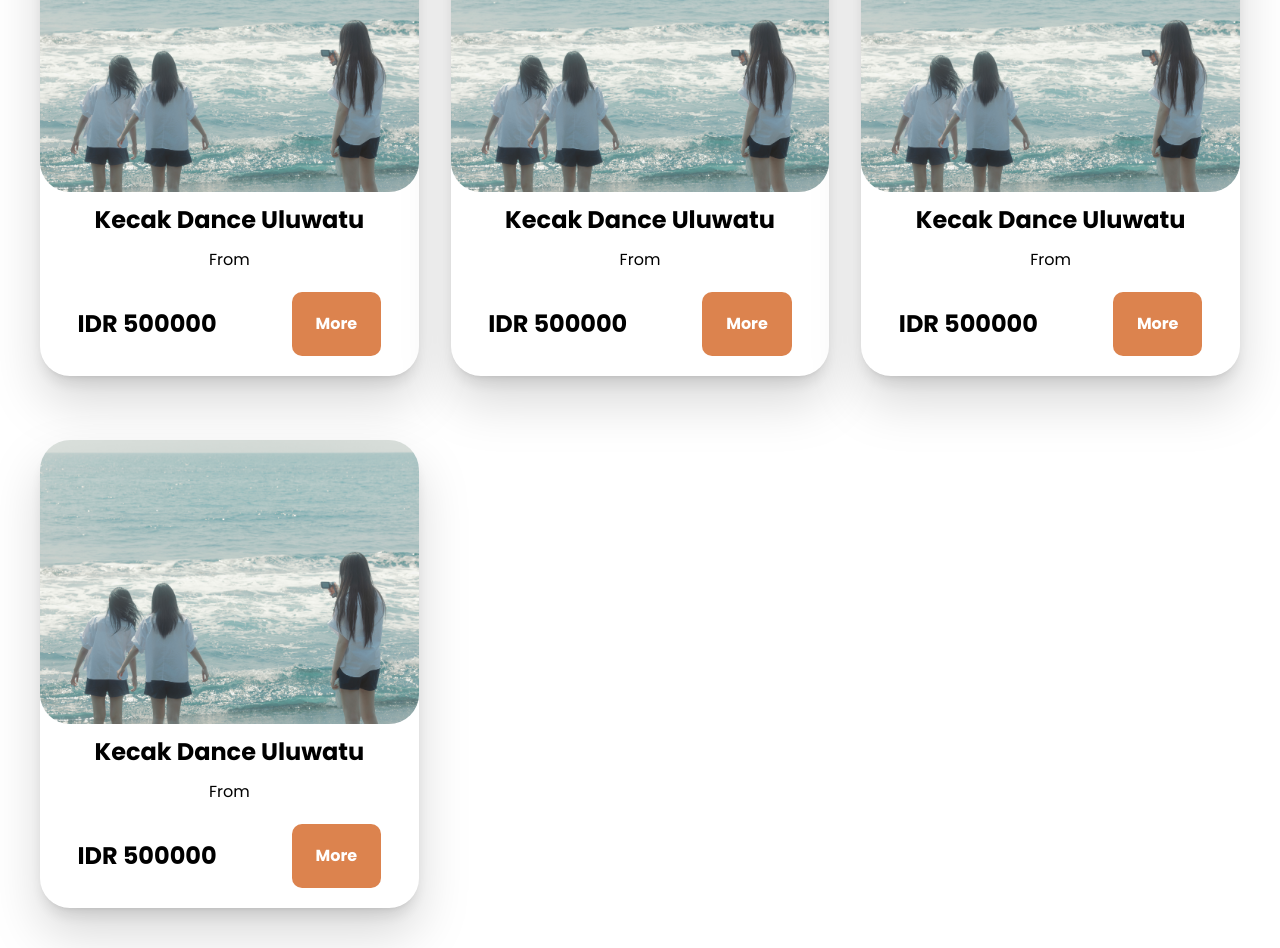
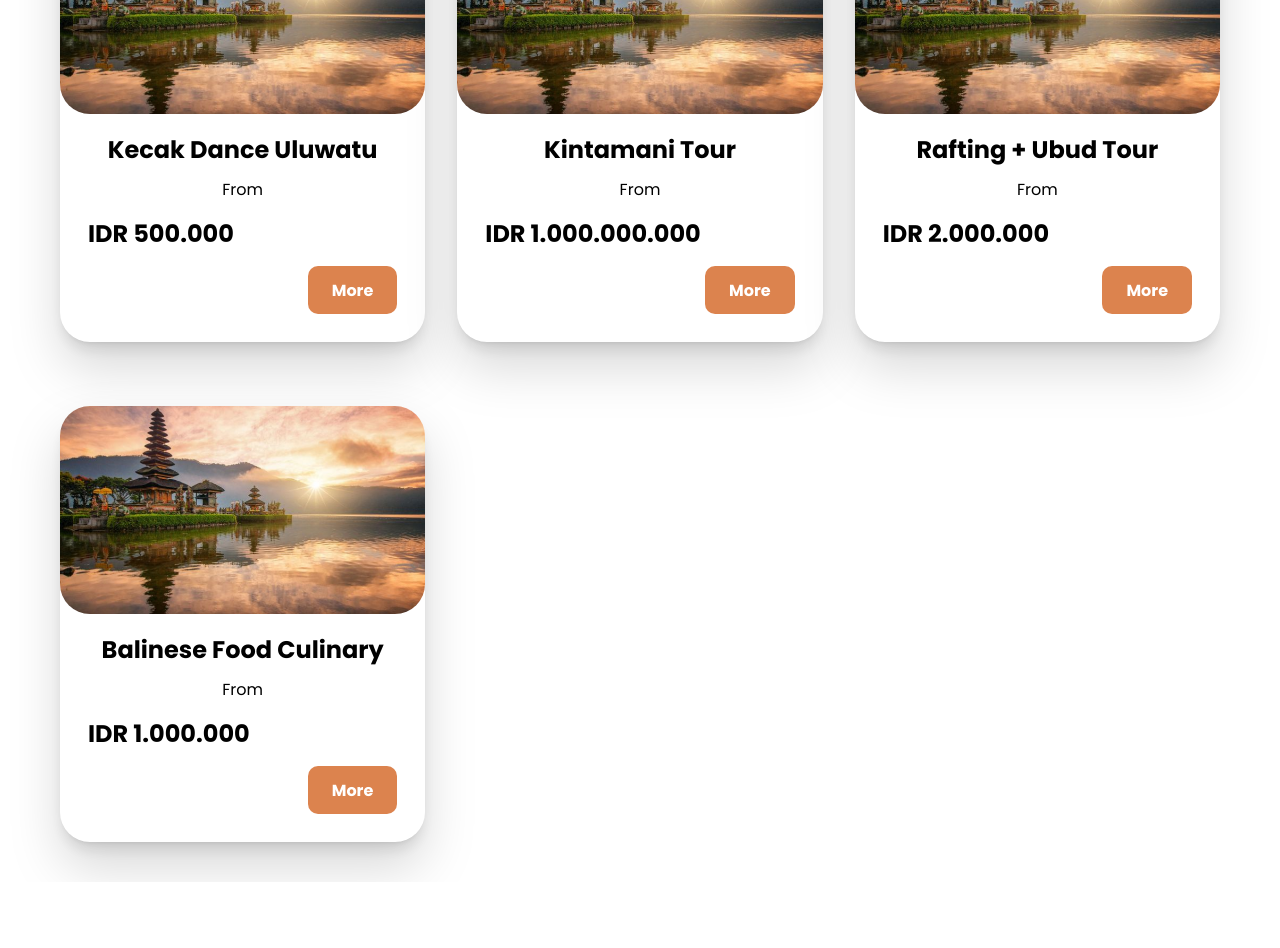
Before and after one commit to CokdePutra/Bali-Tour, a React (Vite) app: page / in a window 1280 px wide. Shown: the part 1060-2008 px from the top of the page. After the commit the page ends 1942 px from the top, so only its background shows below. Built offline with nearby package versions, Linux system fonts and the light colour scheme.

Commit message:
fixing home page and adding detail page

```diff
--- a/src/App.jsx
+++ b/src/App.jsx
@@ -1,6 +1,8 @@
 import { BrowserRouter as Router, Routes, Route } from "react-router-dom";
 import Home from "./view/Home";
 import Activities from "./view/Activities";
+import Detail from "./view/Detail";
+// import NotFound from "./view/NotFound"; // Make sure to create this component
 import "./App.css";
 
 function App() {
@@ -8,12 +10,11 @@ function App() {
     <>
       <Router>
         <Routes>
-          <Route exact path="/" element={<Home />} />
-          {/* <Route exact path="/home" element={<Home />} /> */}
-          {/* <Route path="/Pickup&Transfer" element={<Pickup />} /> */}
-          <Route path="/Activities" element={<Activities />} />
-          {/* <Route path="/da" element={<MoreActivities />} /> */}
-          {/* <Route path="/under" element={<UnderConstruction />} /> */}
+          <Route path="/" element={<Home />} />
+          <Route path="/activities" element={<Activities />} />
+          <Route path="/activities/:id" element={<Detail />} />
+          {/* <Route path="*" element={<NotFound />} />{" "} */}
+          {/* Handles all undefined routes */}
         </Routes>
       </Router>
     </>
--- /dev/null
+++ b/src/api.jsx
@@ -0,0 +1,16 @@
+// src/api.js
+
+export const ActivitiesData = async () => {
+  try {
+    const res = await fetch(import.meta.env.VITE_API_URL);
+    if (res.status === 200) {
+      const data = await res.json();
+      return data.data; // Assuming data is nested under a `data` key
+    } else {
+      throw new Error("Failed to fetch");
+    }
+  } catch (err) {
+    console.log(err);
+    return []; // Return an empty array in case of error
+  }
+};
--- a/src/components/Button/ButtonBook.jsx
+++ b/src/components/Button/ButtonBook.jsx
@@ -3,7 +3,7 @@ import React from "react";
 const ButtonBook = ({ textButton, className }) => {
   return (
     <button
-      className={`bg-secondary-color text-white px-[1.5rem] py-[.8rem] rounded-[10px] hover:bg-secondary-shadow transition-all duration-300 poppins-bold md:mt-0 md:block ${className}`}>
+      className={`bg-secondary-color text-white h-[3rem] w-auto px-[1.5rem] py-[.8rem] rounded-[10px] hover:bg-secondary-shadow transition-all duration-300 poppins-bold md:mt-0 md:block ${className}`}>
       {textButton}
     </button>
   );
--- a/src/components/Card/Card.jsx
+++ b/src/components/Card/Card.jsx
@@ -1,23 +1,33 @@
 import React from "react";
+import { Link } from "react-router-dom";
 import ButtonBook from "../Button/ButtonBook";
 
-const Card = ({ src, title, price }) => {
+const Card = ({ CardValue }) => {
   return (
-    <div className="w-full max-w-xs bg-white rounded-[30px] shadow-lg flex flex-col items-center mx-auto mt-8 lg:max-w-md drop-shadow-2xl">
-      {/* <div className="rounded-[30px] flex items-center justify-center mb-4 "> */}
-      <img
-        src={src}
-        alt=""
-        className="w-full h-[auto] rounded-[30px] relative object-cover"
-      />
-      {/* </div> */}
-      <h1 className="Title-card">{title}</h1>
-      <h3>From</h3>
-      <div className="flex space-between w-full justify-around m-5">
-        <p className="poppins-bold my-4 text-2xl">IDR {price}</p>
-        <ButtonBook textButton="More" />
-      </div>
-    </div>
+    <>
+      {CardValue.map(({ id, title, price, image }) => (
+        <div
+          key={id}
+          className="w-full max-w-xs bg-white rounded-[30px] shadow-lg flex flex-col items-center mx-auto mt-8 lg:max-w-md drop-shadow-2xl">
+          <img
+            src={image}
+            alt={title}
+            className="w-full h-[13rem] rounded-[30px] relative object-cover"
+          />
+          <div className="content w-full p-0 md:p-2">
+            <h1 className="Title-card ">{title}</h1>
+            <h3>From</h3>
+            <p className="poppins-bold my-4 text-2xl text-left w-full px-5">
+              IDR {price}
+            </p>
+            <Link to={`/activities/${id}`}>
+              <ButtonBook textButton="More" className="float-right mb-5 mr-5" />
+            </Link>
+          </div>
+        </div>
+      ))}
+    </>
   );
 };
+
 export default Card;
--- /dev/null
+++ b/src/components/Loader.jsx
@@ -0,0 +1,12 @@
+// src/components/Loader.jsx
+import React from "react";
+
+const Loader = () => {
+  return (
+    <div className="flex justify-center items-center h-screen">
+      <div className="w-16 h-16 border-4 border-blue-500 border-t-transparent border-solid rounded-full animate-spin"></div>
+    </div>
+  );
+};
+
+export default Loader;
--- a/src/constants/constants.jsx
+++ b/src/constants/constants.jsx
@@ -1,3 +1,70 @@
+export const CardAllActivities = [
+  {
+    title: "Kecak Dance Uluwatu",
+    price: "500.000",
+    image: "./images/hero_image1.png",
+    desc: "testing",
+    popular: true,
+    id: 0,
+  },
+  {
+    title: "Kintamani Tour",
+    price: "1.000.000.000",
+    image: "./images/hero_image1.png",
+    desc: "testing",
+    popular: false,
+    id: 1,
+  },
+  {
+    title: "Rafting + Ubud Tour",
+    price: "2.000.000",
+    image: "./images/hero_image1.png",
+    desc: "testing",
+    popular: false,
+    id: 2,
+  },
+  {
+    title: "Balinese Food Culinary",
+    price: "1.000.000",
+    image: "./images/hero_image1.png",
+    desc: "testing",
+    popular: false,
+    id: 3,
+  },
+  {
+    title: "Kecak Dance Uluwatu",
+    price: "500.000",
+    image: "./images/hero_image1.png",
+    desc: "testing",
+    popular: false,
+    id: 4,
+  },
+  {
+    title: "Kintamani Tour",
+    price: "1.000.000.000",
+    image: "./images/hero_image1.png",
+    desc: "testing",
+    popular: true,
+    id: 5,
+  },
+  {
+    title: "Rafting + Ubud Tour",
+    price: "2.000.000",
+    image: "./images/hero_image1.png",
+    desc: "testing",
+    popular: true,
+    id: 6,
+  },
+  {
+    title: "Balinese Food Culinary",
+    price: "1.000.000",
+    image: "./images/hero_image1.png",
+    desc: "testing",
+    popular: true,
+    id: 7,
+  },
+];
+
 export const HeroImage = {
   Home: "./images/hero_image.jpg",
   PickupTransfer: "./images/beach_bali.jpg",
--- a/src/index.css
+++ b/src/index.css
@@ -2,7 +2,7 @@
 @tailwind components;
 @layer components {
   .Title {
-    @apply text-3xl md:text-5xl font-bold poppins-bold m-4;
+    @apply text-3xl md:text-5xl text-center font-bold poppins-bold m-4;
   }
   .Title-card {
     @apply text-2xl md:text-2xl font-bold poppins-bold m-3;
--- /dev/null
+++ b/src/view/Detail.jsx
@@ -0,0 +1,36 @@
+// src/view/Detail.jsx
+import React, { useEffect, useState } from "react";
+import { useParams } from "react-router-dom";
+import { CardAllActivities } from "../constants/constants"; // Update the path if needed
+import Loader from "../components/Loader"; // Import the Loader component
+
+const Detail = () => {
+  const { id } = useParams(); // Get the ID from the URL
+  const [activity, setActivity] = useState(null);
+
+  useEffect(() => {
+    // Find the activity based on the ID
+    const foundActivity = CardAllActivities.find(
+      (activity) => activity.id === parseInt(id)
+    );
+    setActivity(foundActivity);
+  }, [id]);
+
+  if (!activity) return <Loader />; // Show Loader while loading
+
+  return (
+    <div className="activity-detail p-4">
+      <h1 className="text-3xl font-bold mb-4">{activity.title}</h1>
+      <img
+        src={activity.image}
+        alt={activity.title}
+        className="w-full h-auto mb-4"
+      />
+      <p className="text-lg mb-4">{activity.desc}</p>
+      <p className="text-xl font-semibold">Price: IDR {activity.price}</p>
+      {/* Add more details or components as needed */}
+    </div>
+  );
+};
+
+export default Detail;
--- a/src/view/Home.jsx
+++ b/src/view/Home.jsx
@@ -1,11 +1,16 @@
-import React from "react";
+import React, { useEffect, useState } from "react";
 import Navbar from "../components/Navbar/Navbar";
 import Hero from "../components/Hero/Hero";
 import Card from "../components/Card/Card";
-import { HeroImage } from "../constants/constants";
-import ButtonBook from "../components/Button/ButtonBook";
+import { CardAllActivities, HeroImage } from "../constants/constants";
+// import Loader from "../components/Loader";
+// import { CardMostPopular } from "../constants/constants";
+// import { ActivitiesData } from "../api"; // Import the API connection function
 
 const Home = () => {
+  const popularActivities = CardAllActivities.filter(
+    (activity) => activity.popular === true
+  );
   return (
     <>
       <div className="w-full">
@@ -15,31 +20,10 @@ const Home = () => {
           title="Your Bali, Your Way Exquisite Moments Through Personalized Tours."
           desc="Your Journey to Paradise Begins Here!"
         />
-        <div className="popular-destination">
-          <h2 className="Title mt-16 text-center text-4xl font-bold">
-            POPULAR DESTINATION
-          </h2>
+        <div className="popular-destination mt-16 m-5">
+          <h2 className="Title text-4xl">POPULAR DESTINATION</h2>
           <div className="grid gap-8 mt-8 md:grid-cols-2 lg:grid-cols-3 m-10">
-            <Card
-              src="./images/NJ_BubbleGum_18.jpg"
-              title="Kecak Dance Uluwatu"
-              price="500000"
-            />
-            <Card
-              src="./images/NJ_BubbleGum_18.jpg"
-              title="Kecak Dance Uluwatu"
-              price="500000"
-            />
-            <Card
-              src="./images/NJ_BubbleGum_18.jpg"
-              title="Kecak Dance Uluwatu"
-              price="500000"
-            />
-            <Card
-              src="./images/NJ_BubbleGum_18.jpg"
-              title="Kecak Dance Uluwatu"
-              price="500000"
-            />
+            <Card CardValue={popularActivities} />
           </div>
           {/* <ButtonBook textButton="Discover More" /> */}
         </div>
```
Also changed, not shown: 1 other file (tests, documents, lock files or other folders).
